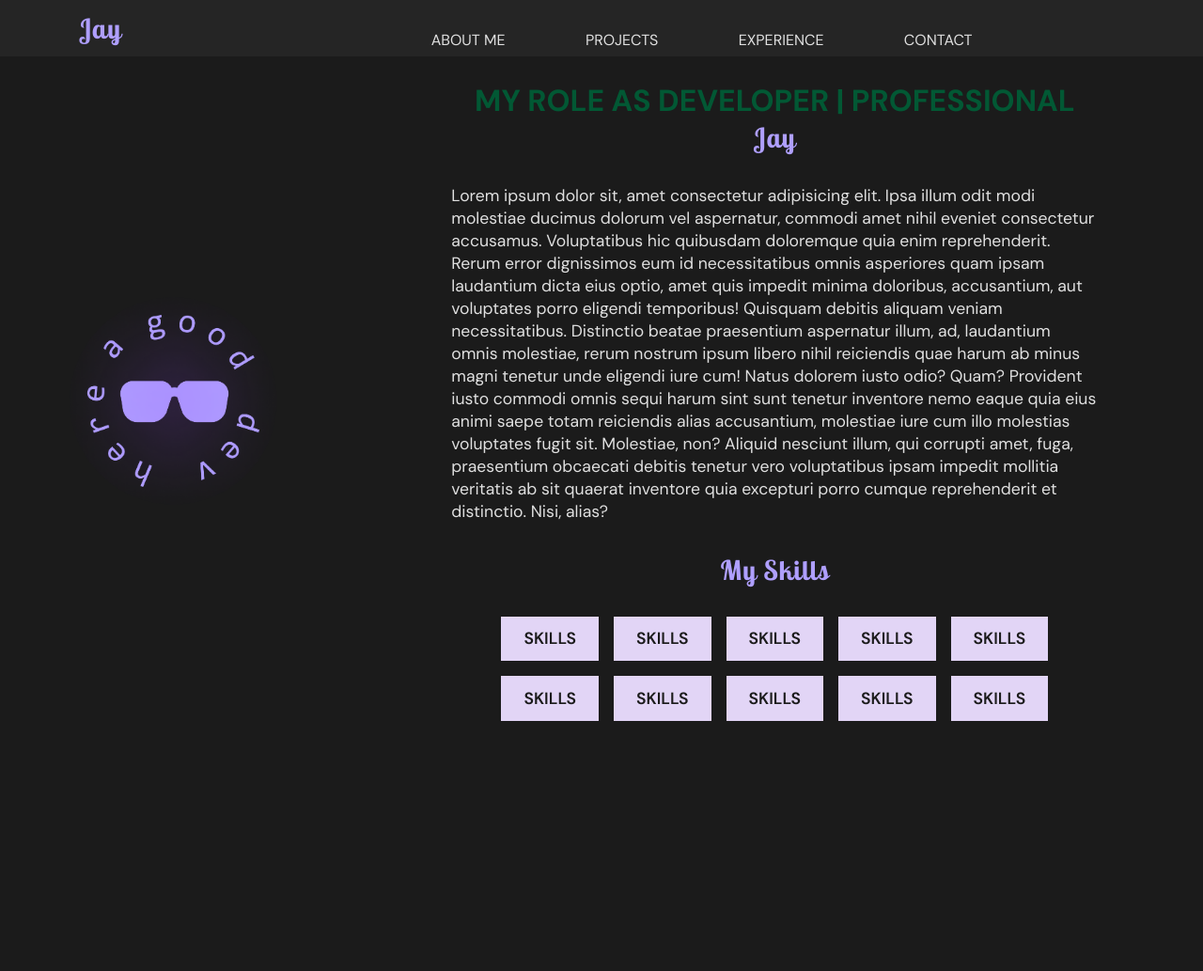
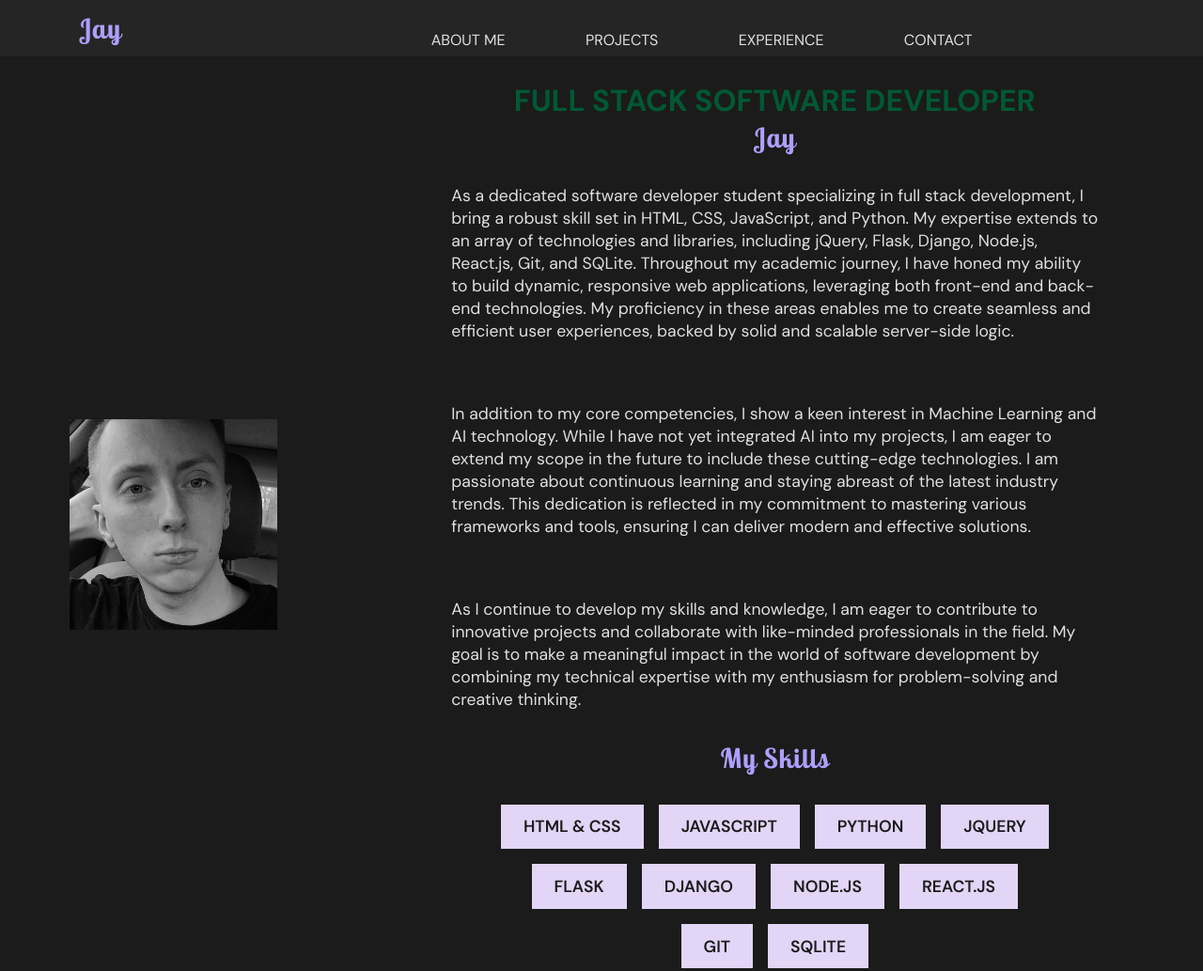
Before and after one commit to ljaybarr/FSDI_116, a plain HTML site: page index.html in a window 1280 px wide. Shown: the whole page at 94% size. Before the commit the page ends 800 px from the top, so only its background shows below. Drawn offline with Linux system fonts and the light colour scheme.

Commit message:
Added personal data

```diff
--- a/index.html
+++ b/index.html
@@ -46,32 +46,35 @@
     <!-- Assignment 3-->
     <section class="about-section center-row">
         <div class="about-image-container center-row">
-            <img src="./img/logo.png" alt="logo">
+            <img src="./img/Me.jpg" alt="me">
         </div>
 
         <div class="about-description-container center-column">
-            <h1>My Role as Developer | Professional</h1>
+            <h1>Full Stack Software Developer</h1>
             <h2>Jay</h2>
 
-            <p>Lorem ipsum dolor sit, amet consectetur adipisicing elit. Ipsa illum odit modi molestiae ducimus dolorum vel aspernatur, commodi amet nihil eveniet consectetur accusamus. Voluptatibus hic quibusdam doloremque quia enim reprehenderit.
-            Rerum error dignissimos eum id necessitatibus omnis asperiores quam ipsam laudantium dicta eius optio, amet quis impedit minima doloribus, accusantium, aut voluptates porro eligendi temporibus! Quisquam debitis aliquam veniam necessitatibus.
-            Distinctio beatae praesentium aspernatur illum, ad, laudantium omnis molestiae, rerum nostrum ipsum libero nihil reiciendis quae harum ab minus magni tenetur unde eligendi iure cum! Natus dolorem iusto odio? Quam?
-            Provident iusto commodi omnis sequi harum sint sunt tenetur inventore nemo eaque quia eius animi saepe totam reiciendis alias accusantium, molestiae iure cum illo molestias voluptates fugit sit. Molestiae, non?
-            Aliquid nesciunt illum, qui corrupti amet, fuga, praesentium obcaecati debitis tenetur vero voluptatibus ipsam impedit mollitia veritatis ab sit quaerat inventore quia excepturi porro cumque reprehenderit et distinctio. Nisi, alias?</p>
+            <p>As a dedicated software developer student specializing in full stack development, I bring a robust skill set in HTML, CSS, JavaScript, and Python. My expertise extends to an array of technologies and libraries, including jQuery, Flask, Django, Node.js, React.js, Git, and SQLite.
+            Throughout my academic journey, I have honed my ability to build dynamic, responsive web applications, leveraging both front-end and back-end technologies. My proficiency in these areas enables me to create seamless and efficient user experiences, backed by solid and scalable server-side logic.</p>
+
+            <p>In addition to my core competencies, I show a keen interest in Machine Learning and AI technology. While I have not yet integrated AI into my projects, I am eager to extend my scope in the future to include these cutting-edge technologies.
+
+            I am passionate about continuous learning and staying abreast of the latest industry trends. This dedication is reflected in my commitment to mastering various frameworks and tools, ensuring I can deliver modern and effective solutions.</p>
+
+            <p>As I continue to develop my skills and knowledge, I am eager to contribute to innovative projects and collaborate with like-minded professionals in the field. My goal is to make a meaningful impact in the world of software development by combining my technical expertise with my enthusiasm for problem-solving and creative thinking.</p>
             <div class="Skills-container center-column">
                 <h2>My Skills</h2>
 
                 <div class="skills-list center-row">
-                    <label class="skills-label"> Skills </label>
-                    <label class="skills-label"> Skills </label>
-                    <label class="skills-label"> Skills </label>
-                    <label class="skills-label"> Skills </label>
-                    <label class="skills-label"> Skills </label>
-                    <label class="skills-label"> Skills </label>
-                    <label class="skills-label"> Skills </label>
-                    <label class="skills-label"> Skills </label>
-                    <label class="skills-label"> Skills </label>
-                    <label class="skills-label"> Skills </label>
+                    <label class="skills-label"> HTML & CSS </label>
+                    <label class="skills-label"> Javascript </label>
+                    <label class="skills-label"> Python </label>
+                    <label class="skills-label"> Jquery </label>
+                    <label class="skills-label"> Flask </label>
+                    <label class="skills-label"> Django </label>
+                    <label class="skills-label"> Node.js </label>
+                    <label class="skills-label"> React.js </label>
+                    <label class="skills-label"> Git </label>
+                    <label class="skills-label"> SQLite </label>
                 </div>
             </div>
         </div>
```
Also changed, not shown: img/Me.jpg (added), img/Me_&_Rex.jpg (added).
